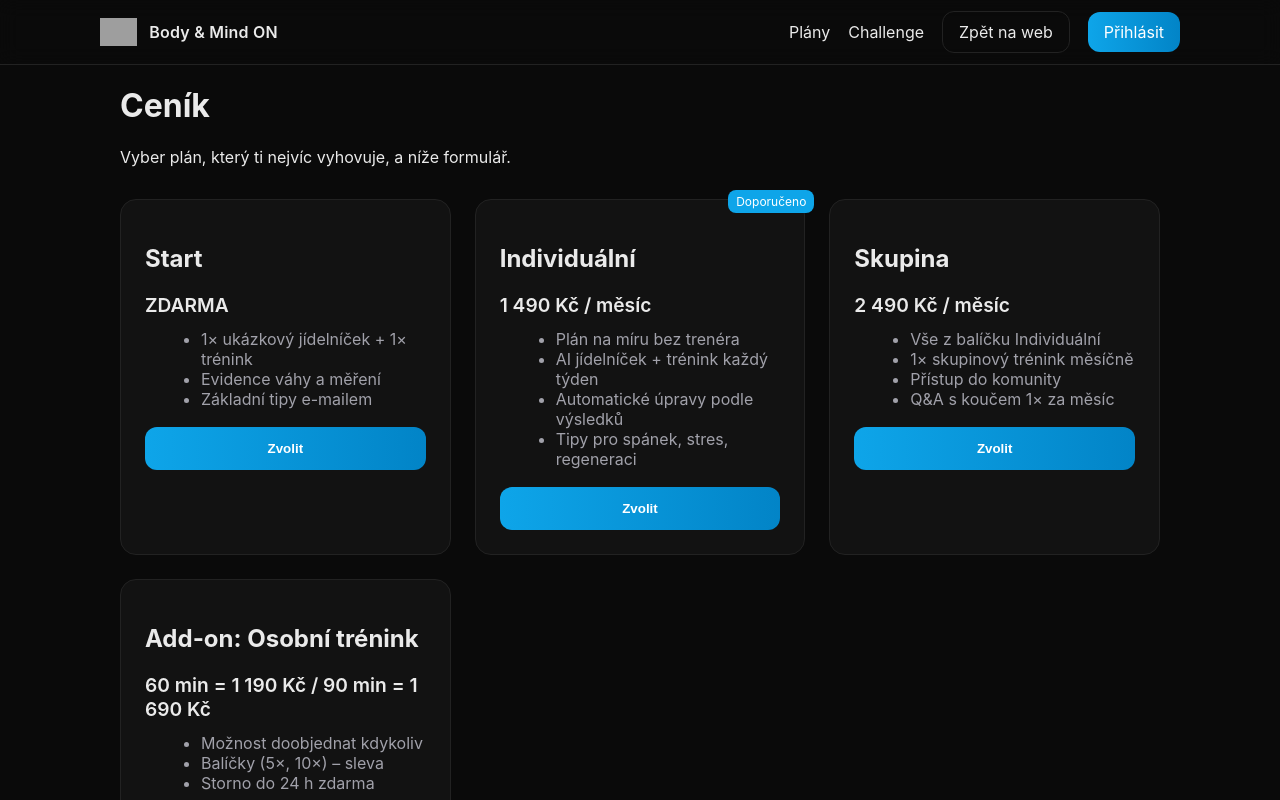
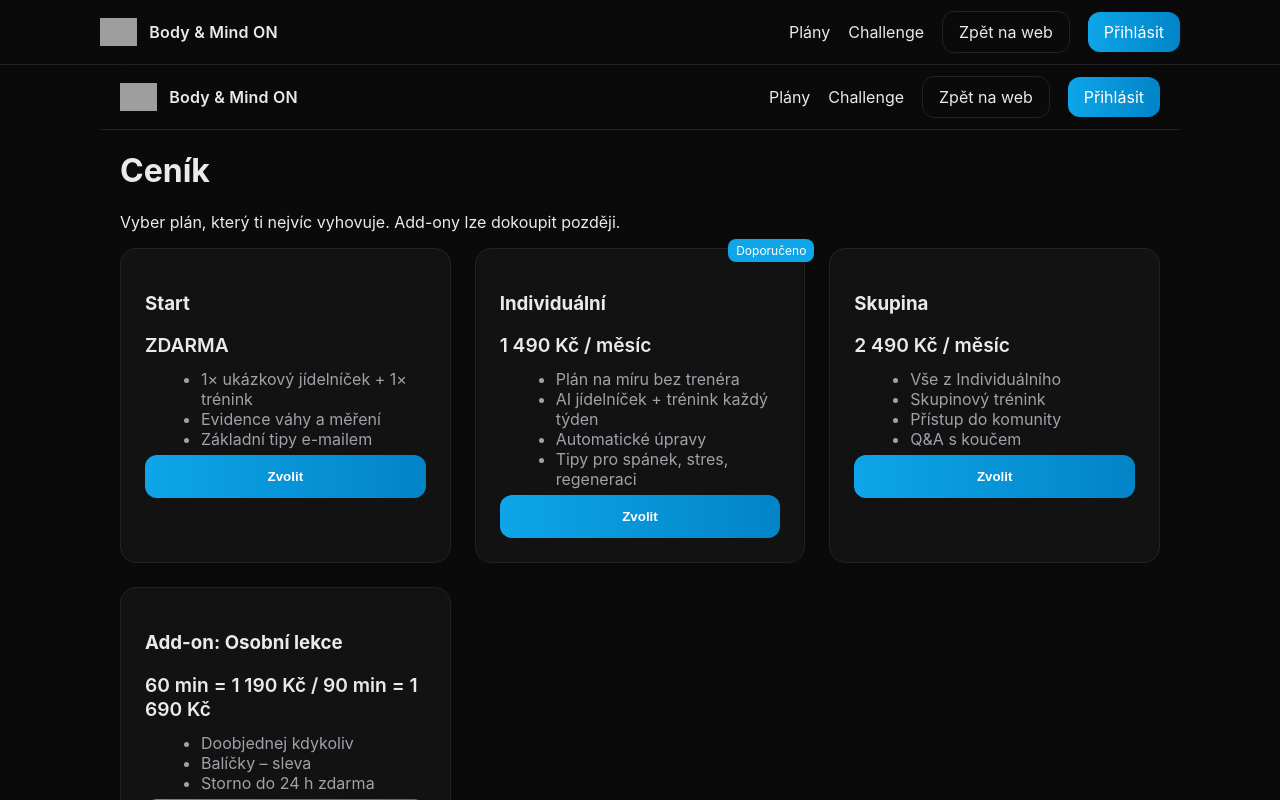
Before and after one commit to Progen-design/body-mind-on, a Next.js app: page /pricing in a window 1280 px wide. Shown: the top 800 px of the page. Built offline with nearby package versions, Linux system fonts and the light colour scheme; grey boxes are pictures that could not be loaded.

Commit message:
Update pricing.js

```diff
--- a/pages/pricing.js
+++ b/pages/pricing.js
@@ -1,267 +1,41 @@
-import { useState } from 'react'
+import { useRouter } from 'next/router'
+import Header from '../components/Header'
+import Footer from '../components/Footer'
 
 const plans = [
-  {
-    id: 'start',
-    title: 'Start',
-    price: 'ZDARMA',
-    perks: [
-      '1× ukázkový jídelníček + 1× trénink',
-      'Evidence váhy a měření',
-      'Základní tipy e-mailem',
-    ],
-  },
-  {
-    id: 'individual',
-    title: 'Individuální',
-    price: '1 490 Kč / měsíc',
-    perks: [
-      'Plán na míru bez trenéra',
-      'AI jídelníček + trénink každý týden',
-      'Automatické úpravy podle výsledků',
-      'Tipy pro spánek, stres, regeneraci',
-    ],
-    recommended: true,
-  },
-  {
-    id: 'group',
-    title: 'Skupina',
-    price: '2 490 Kč / měsíc',
-    perks: [
-      'Vše z balíčku Individuální',
-      '1× skupinový trénink měsíčně',
-      'Přístup do komunity',
-      'Q&A s koučem 1× za měsíc',
-    ],
-  },
-  {
-    id: 'addon',
-    title: 'Add-on: Osobní trénink',
-    price: '60 min = 1 190 Kč / 90 min = 1 690 Kč',
-    perks: [
-      'Možnost doobjednat kdykoliv',
-      'Balíčky (5×, 10×) – sleva',
-      'Storno do 24 h zdarma',
-    ],
-  },
+  { id: 'start', title: 'Start', price: 'ZDARMA', perks: ['1× ukázkový jídelníček + 1× trénink', 'Evidence váhy a měření', 'Základní tipy e-mailem'] },
+  { id: 'individual', title: 'Individuální', price: '1 490 Kč / měsíc', perks: ['Plán na míru bez trenéra', 'AI jídelníček + trénink každý týden', 'Automatické úpravy', 'Tipy pro spánek, stres, regeneraci'], recommended: true },
+  { id: 'group', title: 'Skupina', price: '2 490 Kč / měsíc', perks: ['Vše z Individuálního', 'Skupinový trénink', 'Přístup do komunity', 'Q&A s koučem'] },
+  { id: 'addon', title: 'Add-on: Osobní lekce', price: '60 min = 1 190 Kč / 90 min = 1 690 Kč', perks: ['Doobjednej kdykoliv', 'Balíčky – sleva', 'Storno do 24 h zdarma'] }
 ]
 
 export default function Pricing() {
-  const [selected, setSelected] = useState(null)
+  const router = useRouter()
 
-  return (
-    <div className="container">
-      <h1>Ceník</h1>
-      <p>Vyber plán, který ti nejvíc vyhovuje, a níže formulář.</p>
-
-      <div
-        className="pricing-grid"
-        style={{
-          display: 'grid',
-          gridTemplateColumns: 'repeat(auto-fill, minmax(260px, 1fr))',
-          gap: '24px',
-          marginTop: '32px',
-        }}
-      >
-        {plans.map((plan) => (
-          <div
-            key={plan.id}
-            className={`card ${selected === plan.id ? 'selected' : ''}`}
-            onClick={() => setSelected(plan.id)}
-            style={{
-              cursor: 'pointer',
-              border:
-                selected === plan.id
-                  ? '2px solid var(--accent)'
-                  : '1px solid var(--border)',
-              transition: 'all .2s',
-            }}
-          >
-            {plan.recommended && (
-              <div
-                style={{
-                  position: 'absolute',
-                  top: '-10px',
-                  right: '-10px',
-                  background: 'var(--accent)',
-                  color: '#fff',
-                  padding: '4px 8px',
-                  borderRadius: '8px',
-                  fontSize: '12px',
-                }}
-              >
-                Doporučeno
-              </div>
-            )}
-            <h2>{plan.title}</h2>
-            <p style={{ fontSize: '1.2rem', fontWeight: '600', margin: '12px 0' }}>
-              {plan.price}
-            </p>
-            <ul style={{ color: 'var(--muted)', margin: '12px 0 0 16px' }}>
-              {plan.perks.map((p, i) => (
-                <li key={i}>{p}</li>
-              ))}
-            </ul>
-            <button
-              className="submit"
-              style={{ marginTop: '18px', width: '100%' }}
-            >
-              {selected === plan.id ? 'Vybráno' : 'Zvolit'}
-            </button>
-          </div>
-        ))}
-      </div>
-
-      {selected && (
-        <div style={{ marginTop: '48px' }}>
-          <h2>
-            Formulář pro plán{' '}
-            <strong>{plans.find((p) => p.id === selected).title}</strong>
-          </h2>
-          <FormWithPlan plan={selected} />
-        </div>
-      )}
-    </div>
-  )
-}
-
-function FormWithPlan({ plan }) {
-  const [loading, setLoading] = useState(false)
-  const [message, setMessage] = useState(null)
-
-  async function onSubmit(e) {
-    e.preventDefault()
-    setLoading(true)
-    setMessage(null)
-
-    const form = new FormData(e.currentTarget)
-    const payload = {
-      email: form.get('email') || '',
-      name: form.get('name') || '',
-      gender: form.get('gender') || 'Muž',
-      age: Number(form.get('age') || 0),
-      height_cm: Number(form.get('height_cm') || 0),
-      weight_kg: Number(form.get('weight_kg') || 0),
-      activity: form.get('activity') || 'Středně aktivní',
-      stress: form.get('stress') || 'Střední',
-      job: form.get('job') || 'Kancelář / IT',
-      goal: form.get('goal') || 'Redukce hmotnosti',
-      weekly_sessions: form.get('weekly_sessions') || '2–3× týdně',
-      plan: plan,
-    }
-
-    try {
-      // Zde vlož svůj kód pro Supabase insert:
-      // const { error } = await supabase.from('body_metrics').insert(payload)
-      await new Promise((r) => setTimeout(r, 600))
-      setMessage({ type: 'ok', text: 'Odesláno – čekej instrukce v emailu.' })
-      e.currentTarget.reset()
-    } catch (err) {
-      setMessage({ type: 'err', text: 'Špatně – zkus to znovu.' })
-    } finally {
-      setLoading(false)
-    }
+  function choosePlan(planId) {
+    // přesměruj na registrační stránku s parametrem
+    router.push(`/register?plan=${planId}`)
   }
 
   return (
-    <form onSubmit={onSubmit} className="form">
-      <div className="row">
-        <div>
-          <label className="label">Email (povinný)</label>
-          <input
-            className="input"
-            name="email"
-            type="email"
-            placeholder="např. jan@domena.cz"
-            required
-          />
+    <>
+      <Header />
+      <main className="container">
+        <h1>Ceník</h1>
+        <p>Vyber plán, který ti nejvíc vyhovuje. Add-ony lze dokoupit později.</p>
+        <div className="pricing-grid">
+          {plans.map((plan) => (
+            <div key={plan.id} className="card" onClick={() => choosePlan(plan.id)}>
+              {plan.recommended && <div className="badge">Doporučeno</div>}
+              <h3>{plan.title}</h3>
+              <p className="price">{plan.price}</p>
+              <ul className="perks">{plan.perks.map((p,i)=><li key={i}>{p}</li>)}</ul>
+              <button className="submit">Zvolit</button>
+            </div>
+          ))}
         </div>
-        <div>
-          <label className="label">Jméno a příjmení</label>
-          <input className="input" name="name" type="text" placeholder="Jan Novák" />
-        </div>
-      </div>
-
-      <div className="row">
-        <div>
-          <label className="label">Pohlaví</label>
-          <select className="select" name="gender" defaultValue="Muž">
-            <option>Muž</option>
-            <option>Žena</option>
-          </select>
-        </div>
-        <div>
-          <label className="label">Věk (roky)</label>
-          <input className="input" name="age" type="number" min="10" max="100" placeholder="30" />
-        </div>
-      </div>
-
-      <div className="row">
-        <div>
-          <label className="label">Výška (cm)</label>
-          <input className="input" name="height_cm" type="number" min="120" max="230" placeholder="180" />
-        </div>
-        <div>
-          <label className="label">Váha (kg)</label>
-          <input className="input" name="weight_kg" type="number" min="35" max="250" placeholder="80" />
-        </div>
-      </div>
-
-      <div className="row">
-        <div>
-          <label className="label">Aktivita</label>
-          <select className="select" name="activity" defaultValue="Středně aktivní">
-            <option>Mírně aktivní</option>
-            <option>Středně aktivní</option>
-            <option>Vysoce aktivní</option>
-          </select>
-        </div>
-        <div>
-          <label className="label">Míra stresu</label>
-          <select className="select" name="stress" defaultValue="Střední">
-            <option>Nízká</option>
-            <option>Střední</option>
-            <option>Vysoká</option>
-          </select>
-        </div>
-      </div>
-
-      <div className="row">
-        <div>
-          <label className="label">Typ práce</label>
-          <select className="select" name="job" defaultValue="Kancelář / IT">
-            <option>Kancelář / IT</option>
-            <option>Manuální</option>
-            <option>Směnný provoz</option>
-          </select>
-        </div>
-        <div>
-          <label className="label">Cíl</label>
-          <select className="select" name="goal" defaultValue="Redukce hmotnosti">
-            <option>Redukce hmotnosti</option>
-            <option>Nárůst svalů</option>
-            <option>Udržení</option>
-          </select>
-        </div>
-      </div>
-
-      <div>
-        <label className="label">Frekvence cvičení</label>
-        <select className="select" name="weekly_sessions" defaultValue="2–3× týdně">
-          <option>1× týdně</option>
-          <option>2–3× týdně</option>
-          <option>4–5× týdně</option>
-        </select>
-      </div>
-
-      <button className="submit" type="submit" disabled={loading}>
-        {loading ? 'Odesílám…' : 'Začít moji cestu'}
-      </button>
-      {message && (
-        <p className="note" style={{ color: message.type === 'ok' ? 'var(--success)' : 'var(--error)' }}>
-          {message.text}
-        </p>
-      )}
-    </form>
+      </main>
+      <Footer />
+    </>
   )
 }
```
